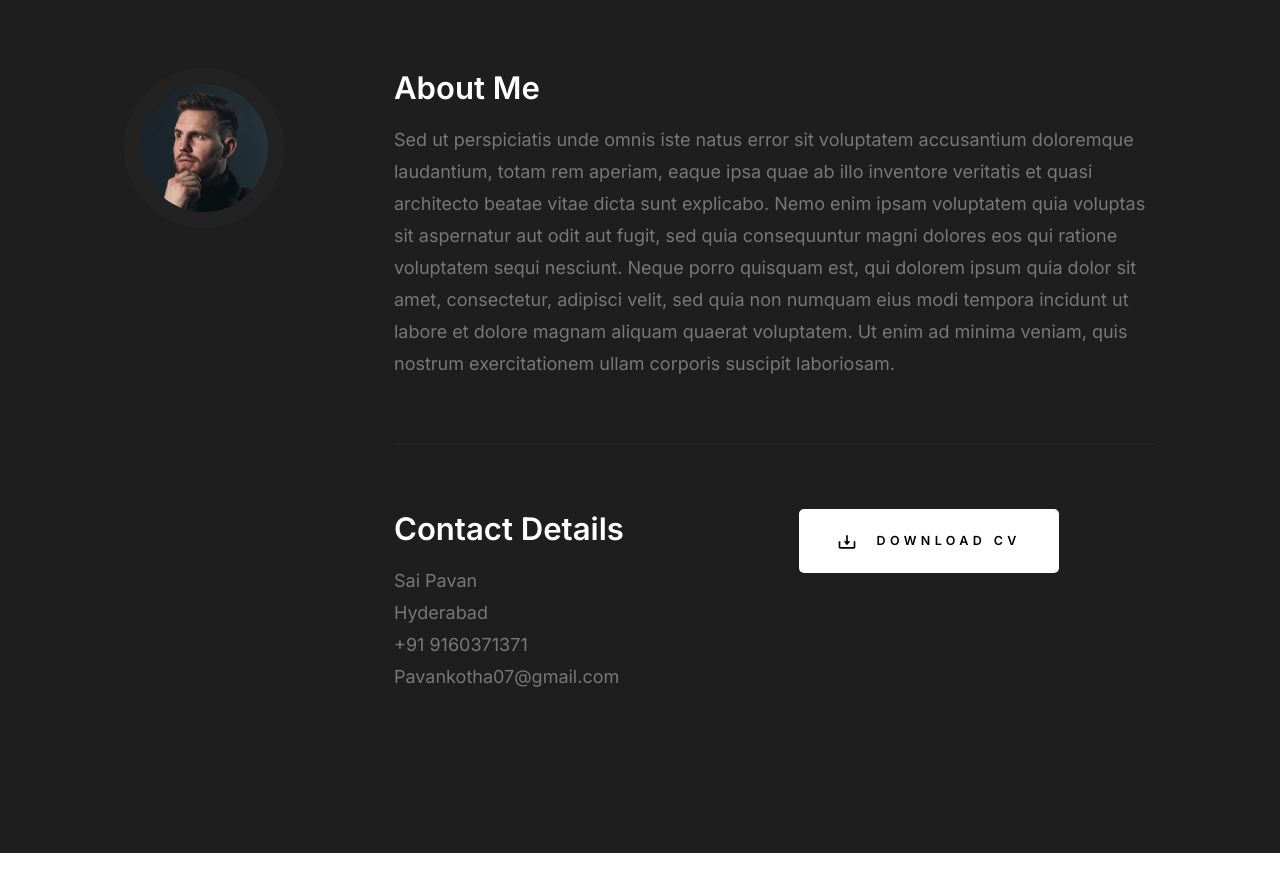
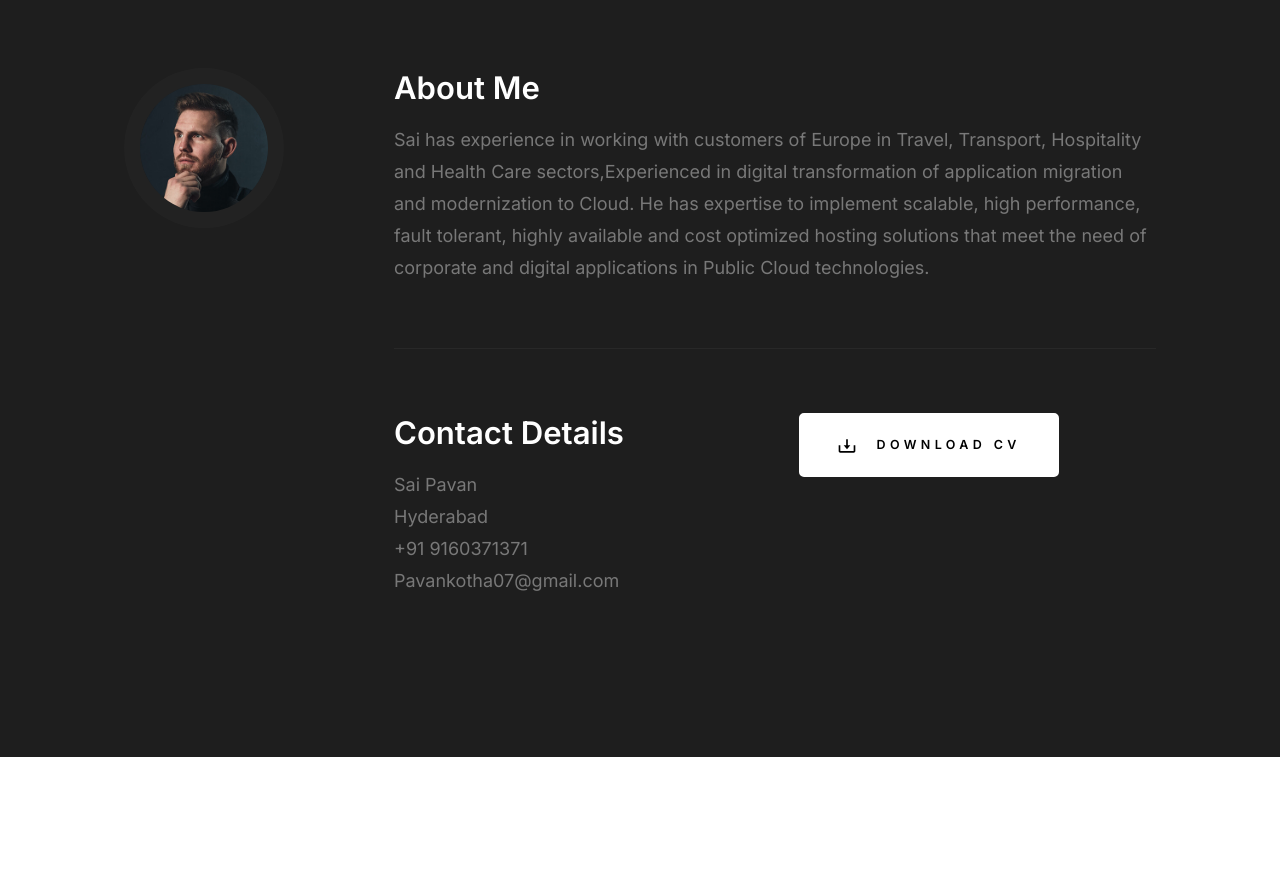
Before and after one commit to SaiPavan37/Sai_Resume, a plain HTML site: page index.html in a window 1280 px wide. Shown: the part 940-1832 px from the top of the page. Drawn offline with Linux system fonts and the light colour scheme.

Commit message:
Update index.html

```diff
--- a/index.html
+++ b/index.html
@@ -119,16 +119,11 @@
             <div class="column large-9 tab-12 s-about__content">
                 <h3>About Me</h3>
                 <p>
-                Sed ut perspiciatis unde omnis iste natus error sit voluptatem
-                accusantium doloremque laudantium, totam rem aperiam, eaque ipsa
-                quae ab illo inventore veritatis et quasi architecto beatae vitae
-                dicta sunt explicabo. Nemo enim ipsam voluptatem quia voluptas sit
-                aspernatur aut odit aut fugit, sed quia consequuntur magni dolores
-                eos qui ratione voluptatem sequi nesciunt. Neque porro quisquam est,
-                qui dolorem ipsum quia dolor sit amet, consectetur, adipisci velit,
-                sed quia non numquam eius modi tempora incidunt ut labore et dolore
-                magnam aliquam quaerat voluptatem. Ut enim ad minima veniam, quis
-                nostrum exercitationem ullam corporis suscipit laboriosam.
+                Sai has experience in working with customers of Europe in Travel, Transport, Hospitality and
+                Health Care sectors,Experienced in digital transformation of application migration and modernization to Cloud.
+                He has expertise to implement scalable, high performance, fault tolerant,
+                highly available and cost optimized hosting solutions that meet the need of corporate and digital applications in Public Cloud technologies.
+
                 </p>
 
                 <hr>
```
